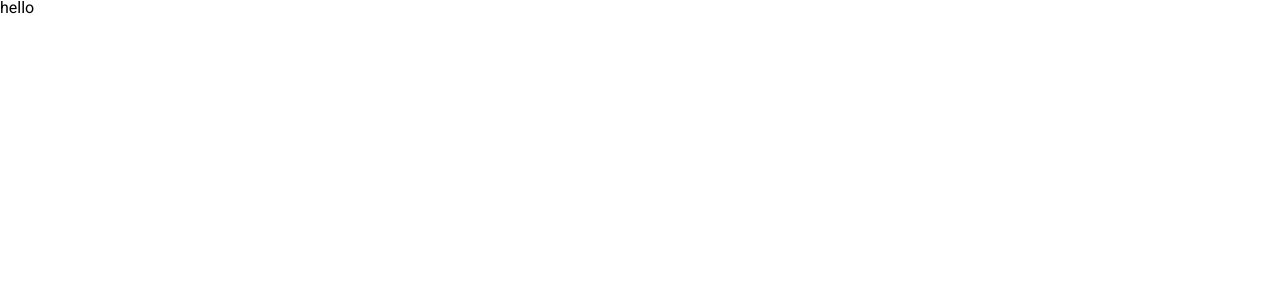
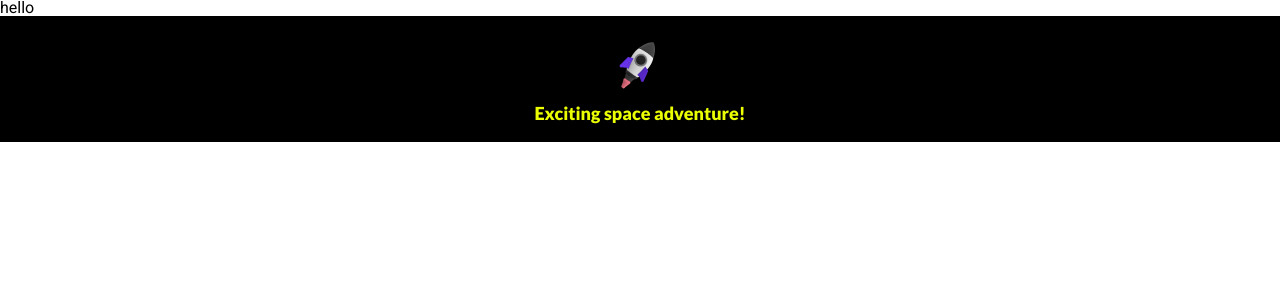
Before and after one commit to dioshoc/dioshoc.github.io, a React (Vite) app: page / in a window 1280 px wide. Shown: the top 300 px of the page. Built offline with nearby package versions, Linux system fonts and the light colour scheme.

Commit message:
Add Layout and Footer

```diff
--- /dev/null
+++ b/src/app/layout/Layout.tsx
@@ -0,0 +1,13 @@
+import React from "react";
+import Footer from "@app/layout/footer";
+
+export const Layout = ({ children }: {children: React.ReactNode}) => {
+  return (
+    <>
+      <main>
+        { children }
+      </main>
+      <Footer/>
+    </>
+  )
+}
--- /dev/null
+++ b/src/app/layout/footer/index.tsx
@@ -0,0 +1,13 @@
+import styles from "./styles.module.scss";
+import RocketImg from "../../../../public/favicon.png"
+
+const Footer = () => {
+  return (
+    <footer className={styles.footer}>
+      <img src={RocketImg} alt=""/>
+      <p className={styles.footer__title}>Exciting space adventure!</p>
+    </footer>
+  )
+}
+
+export default Footer
--- /dev/null
+++ b/src/app/layout/footer/styles.module.scss
@@ -0,0 +1,14 @@
+@import "@app/styles";
+
+.footer {
+  padding: 4px 20px 20px 20px;
+  text-align: center;
+  background: $BLACK;
+
+  &__title {
+    @include secondaryFont;
+    color: $primary;
+    font-size: 18px;
+    font-weight: 800;
+  }
+}
--- a/src/main.tsx
+++ b/src/main.tsx
@@ -3,8 +3,12 @@ import ReactDOM from 'react-dom/client'
 import Main from './pages/Main.tsx'
 import './app/index.scss'
 
+import {Layout} from "@app/layout/Layout.tsx";
+
 ReactDOM.createRoot(document.getElementById('root')!).render(
   <React.StrictMode>
-    <Main />
+    <Layout>
+      <Main />
+    </Layout>
   </React.StrictMode>,
 )
```
